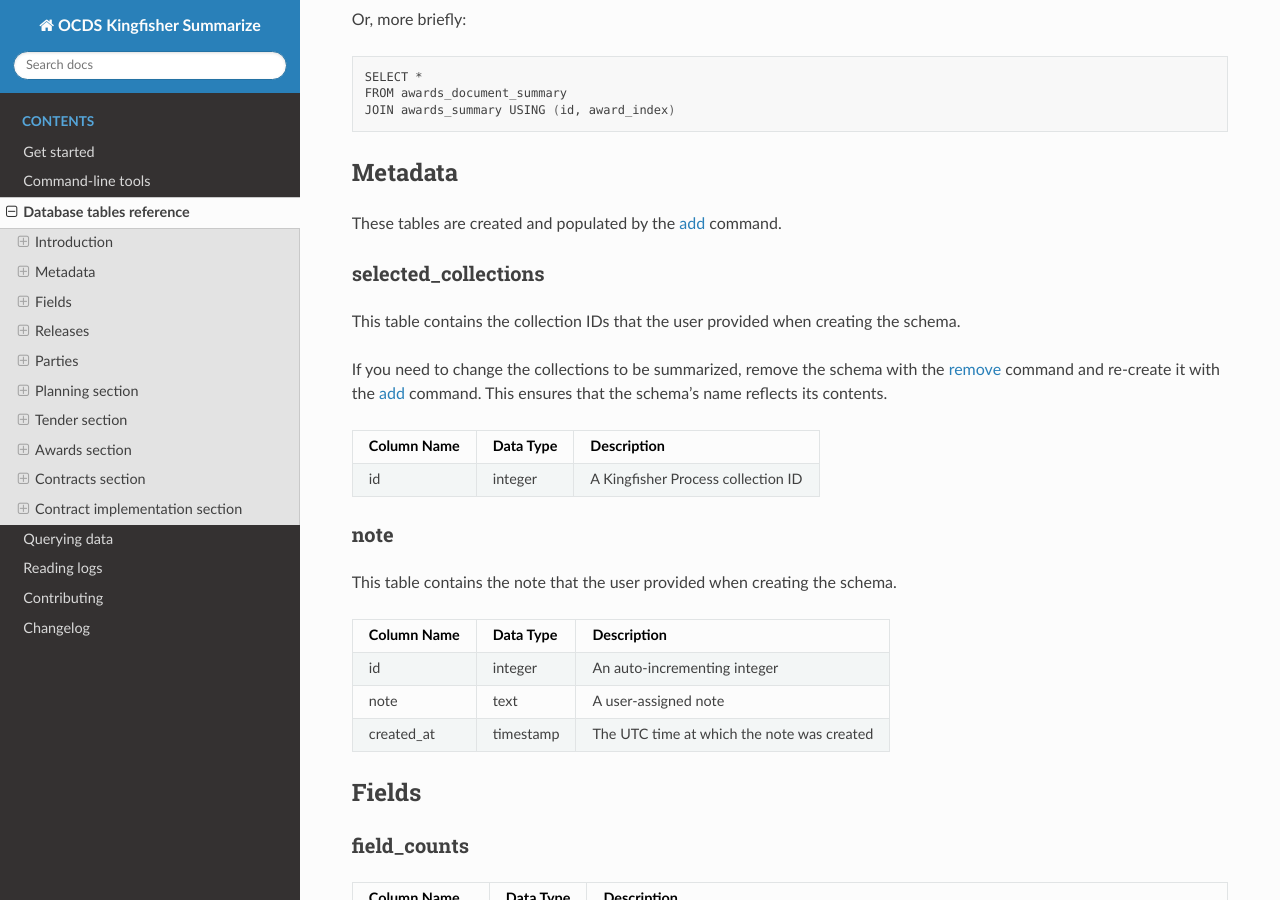
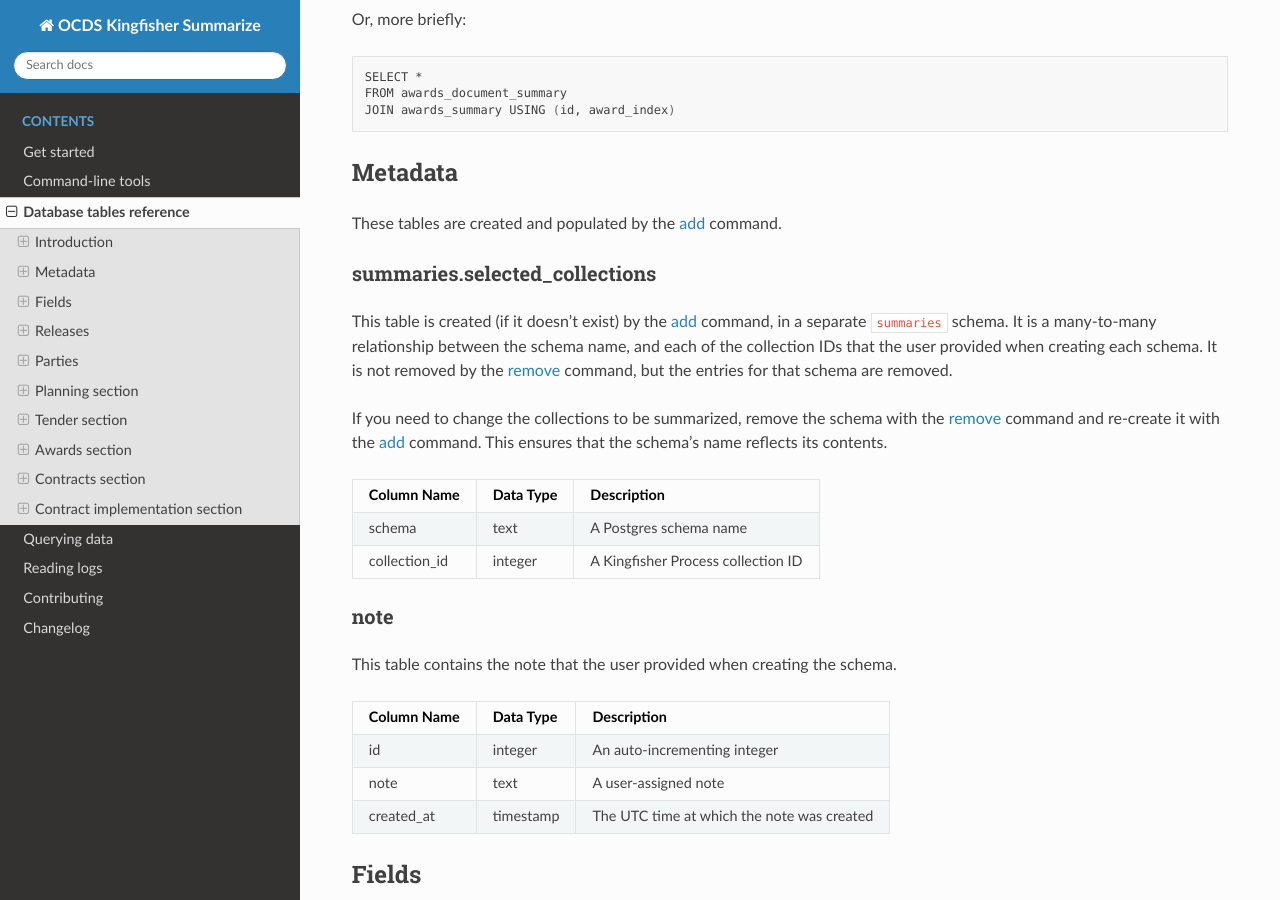
Before and after one commit to open-contracting/kingfisher-summarize, a Sphinx documentation site: the page built from docs/database.rst, in a window 1280 px wide and 900 px high, scrolled down 3233 px. Built offline with Sphinx 7.4.7 and the Read the Docs theme 2.0.0, drawn with Linux system fonts in a browser that asks for light colours.

Commit message:
docs: selected_collections has been moved into a summaries schema
https://github.com/open-contracting/kingfisher-summarize/issues/197

```diff
--- a/docs/cli.rst
+++ b/docs/cli.rst
@@ -192,7 +192,7 @@ If the new version of Kingfisher Summarize makes changes to SQL statements, you
 
    .. code-block:: sql
 
-      SELECT id from view_data_collection_4_5_6.selected_collections;
+      SELECT collection_id from summaries.selected_collections WHERE schema = 'view_data_collection_4_5_6';
 
 #. Remove the schema, for example:
 
--- a/docs/database.rst
+++ b/docs/database.rst
@@ -70,17 +70,17 @@ Metadata
 
 These tables are created and populated by the :ref:`add` command.
 
-selected_collections
-~~~~~~~~~~~~~~~~~~~~
+summaries.selected_collections
+~~~~~~~~~~~~~~~~~~~~~~~~~~~~~~
 
-This table contains the collection IDs that the user provided when creating the schema.
+This table is created (if it doesn't exist)  by the :ref:`add` command, in a separate ``summaries`` schema. It is a many-to-many relationship between the schema name, and each of the collection IDs that the user provided when creating each schema. It is not removed by the :ref:`remove` command, but the entries for that schema are removed.
 
 If you need to change the collections to be summarized, remove the schema with the :ref:`remove` command and re-create it with the :ref:`add` command. This ensures that the schema's name reflects its contents.
 
 .. csv-table::
    :header-rows: 1
    :widths: auto
-   :file: definitions/selected_collections.csv
+   :file: definitions/summaries.selected_collections.csv
 
 note
 ~~~~
--- a/docs/definitions/selected_collections.csv
+++ /dev/null
@@ -1,2 +0,0 @@
-Column Name,Data Type,Description
-id,integer,A Kingfisher Process collection ID
--- /dev/null
+++ b/docs/definitions/summaries.selected_collections.csv
@@ -0,0 +1,3 @@
+Column Name,Data Type,Description
+schema,text,A Postgres schema name
+collection_id,integer,A Kingfisher Process collection ID
```
Also changed, not shown: manage.py (+6 -2 lines), 2 other files.
